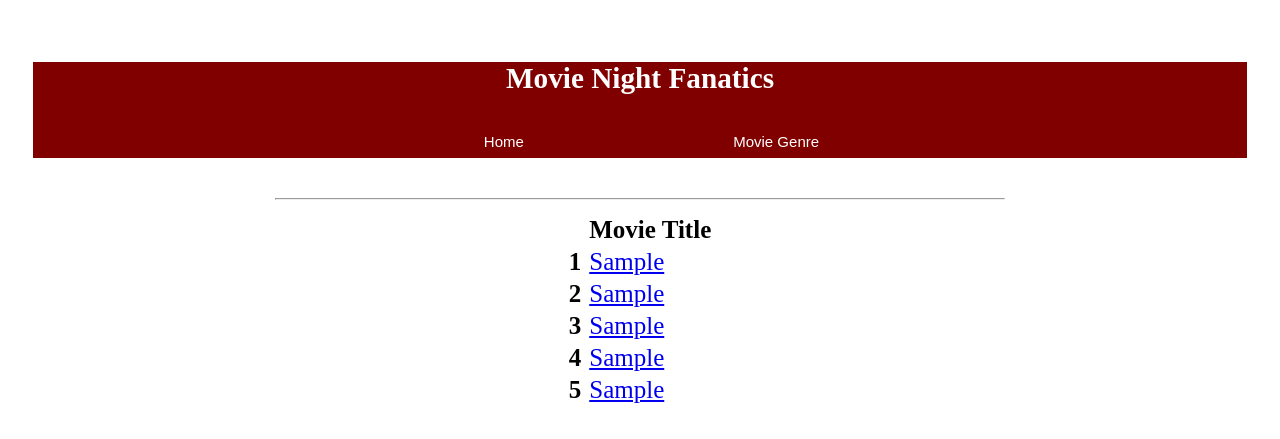
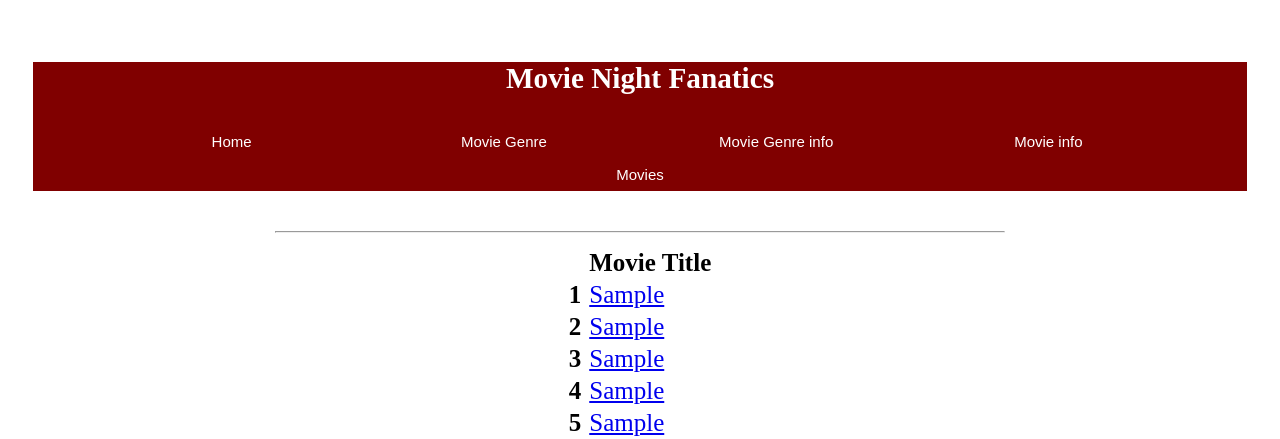
Before and after one commit to ericazodeh/CSCE-470-Project, a Flask app: template templates/movies.html in a window 1280 px wide. Shown: the top 439 px of the page. Run offline with Flask 2, Linux system fonts and the light colour scheme; the template is opened without the code that fills it: most values are stand-ins (such as "Sample title", 1, 10 or a date in 2020); parts of the project's set-up code (start-up, migrations or seed data) failed here and were passed over.

Commit message:
update movie searches

```diff
--- a/templates/movies.html
+++ b/templates/movies.html
@@ -16,6 +16,9 @@
                <!--   <li><a href="{{url_for('movies')}}">Movies</a></li>
                   <li><a href="{{url_for('movie_info')}}">Movie Information</a></li> -->
                   <li><a href="{{url_for('movie_genre')}}">Movie Genre</a></li>
+                  <li><a href="{{url_for('movie_genre_info')}}">Movie Genre info</a></li>
+                  <li><a href="{{url_for('movie_info')}}">Movie info</a></li>
+                  <li><a href="{{url_for('movies')}}">Movies </a></li>
 
         </ul>
       </div>
```
